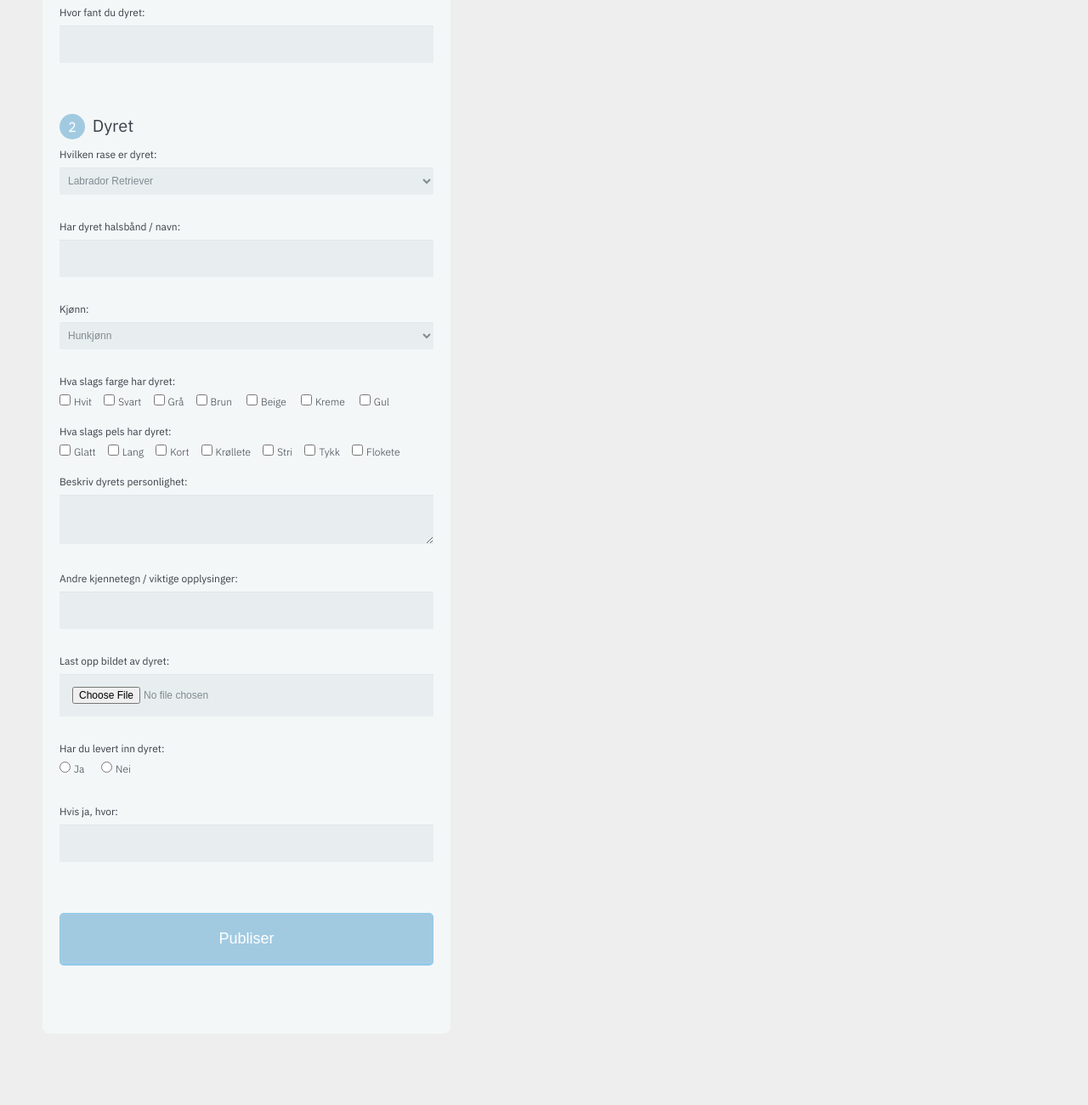
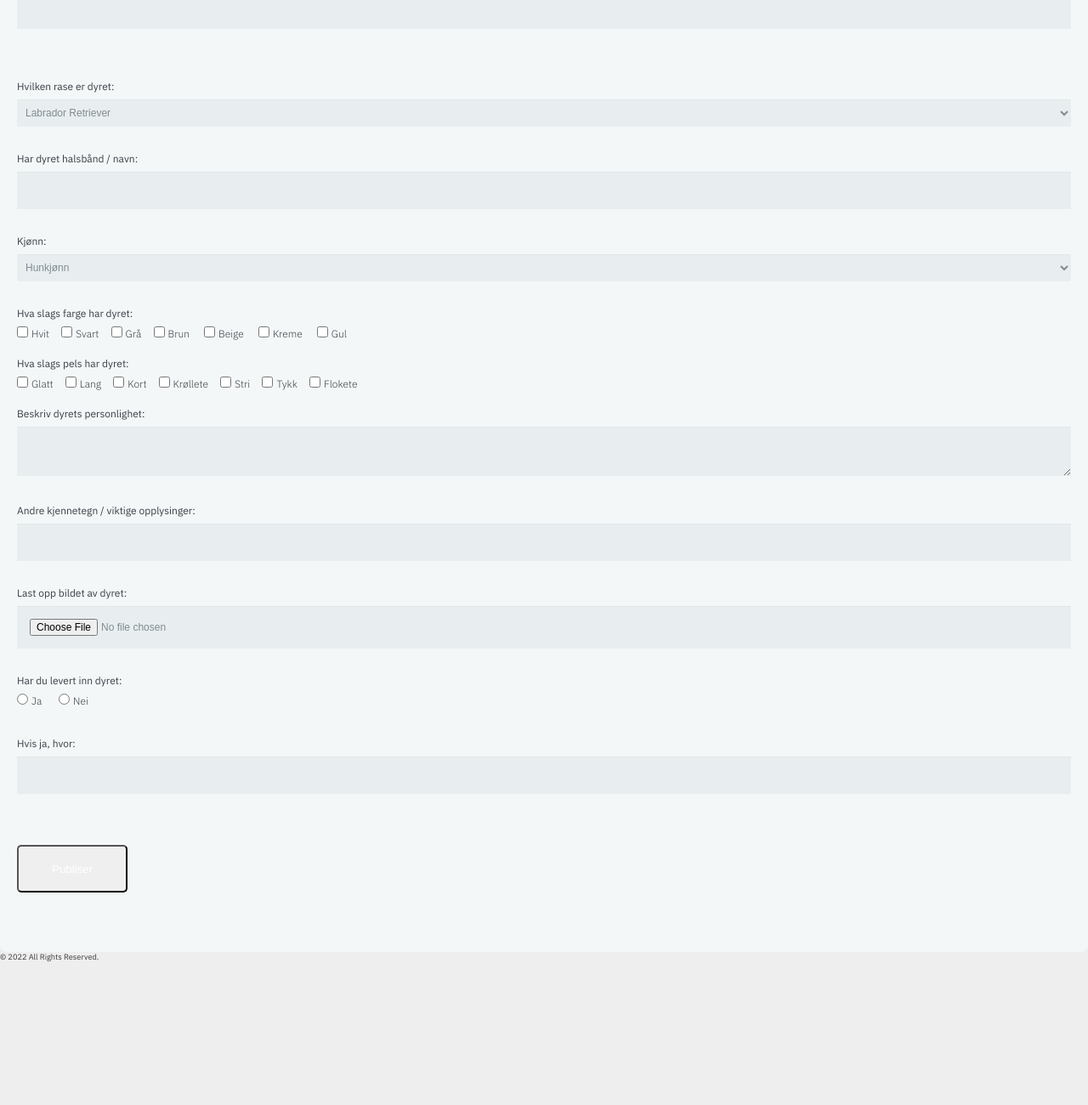
Before and after one commit to okmathias/Find-My-Pets, a plain HTML site: page funnet.html in a window 1280 px wide. Shown: the part 380-1680 px from the top of the page at 85% size. After the commit the page ends 1512 px from the top, so only its background shows below. Drawn offline with Linux system fonts and the light colour scheme.

Commit message:
Sletta alt Linn Anette ikke likte

```diff
--- a/funnet.html
+++ b/funnet.html
@@ -49,7 +49,7 @@
 
         <fieldset>
 
-          <legend><span class="number">1</span> Hendelsen </legend>
+
 
           <label>Hva slags dyr har du funnet:</label>
           <input type="radio" id="hund" value="hund" name="hund"><label for="hund" class="light">Hund</label> &nbsp&nbsp&nbsp&nbsp&nbsp
@@ -67,7 +67,7 @@
         </fieldset>
         <fieldset>
 
-          <legend><span class="number">2</span> Dyret</legend>
+
 
           <label for="job">Hvilken rase er dyret:</label>
           <select id="job" name="rase">
--- a/styles.css
+++ b/styles.css
@@ -579,27 +579,9 @@ a:visited {
     border: 2px solid #ffffff;
     color: #ffffff;
     padding: 7px 70px;
-    text-align: center;
-    text-decoration: none;
-    display: inline-block;
-    justify-content: space-around;
-    font-size: 16px;
-    margin: 4px 2px;
-    cursor: pointer;
-    border-radius: 5px;
-    box-shadow: 0 -1px 0 rgba(255,255,255,0.1) inset;
-    transition: 0.3s;
-    margin-bottom:50px ;
-    margin-left: 80px;
-    margin-right: auto;
+
   }
 
-  #button:hover {
-    opacity: 0.5;
-    filter: alpha(opacity=90);
-    background-color: #ffffff;
-    color: #ffffff;
-    border: 2px solid #ffffff;
 
 }
 
@@ -677,8 +659,9 @@ a:visited {
   }
 
   form {
-    max-width: 300px;
-    margin: 50px ;
+
+    max-width: 1400px;
+    margin: 0px ;
     padding: 10px 20px;
     background: #f4f7f8;
     border-radius: 8px;
@@ -733,16 +716,9 @@ a:visited {
   button {
     padding: 19px 39px 18px 39px;
     color: #FFF;
-    background-color: #A1CAE1;
-    font-size: 18px;
-    text-align: center;
-    font-style: normal;
+
     border-radius: 5px;
-    width: 100%;
-    border: 1px solid #94CAE9;
-    border-width: 1px 1px 3px;
-    box-shadow: 0 -1px 0 rgba(255,255,255,0.1) inset;
-    margin-bottom: 10px;
+
   }
 
   fieldset {
@@ -764,25 +740,3 @@ a:visited {
     font-weight: 300;
     display: inline;
   }
-
-  .number {
-    background-color: #A1CAE1;
-    color: #fff;
-    height: 30px;
-    width: 30px;
-    display: inline-block;
-    font-size: 0.8em;
-    margin-right: 4px;
-    line-height: 30px;
-    text-align: center;
-    text-shadow: 0 1px 0 rgba(255,255,255,0.2);
-    border-radius: 100%;
-  }
-
-  @media screen and (min-width: 480px) {
-
-    form {
-      max-width: 480px;
-    }
-
-  }
```
Also changed, not shown: savnet.html (+0 -2 lines).
